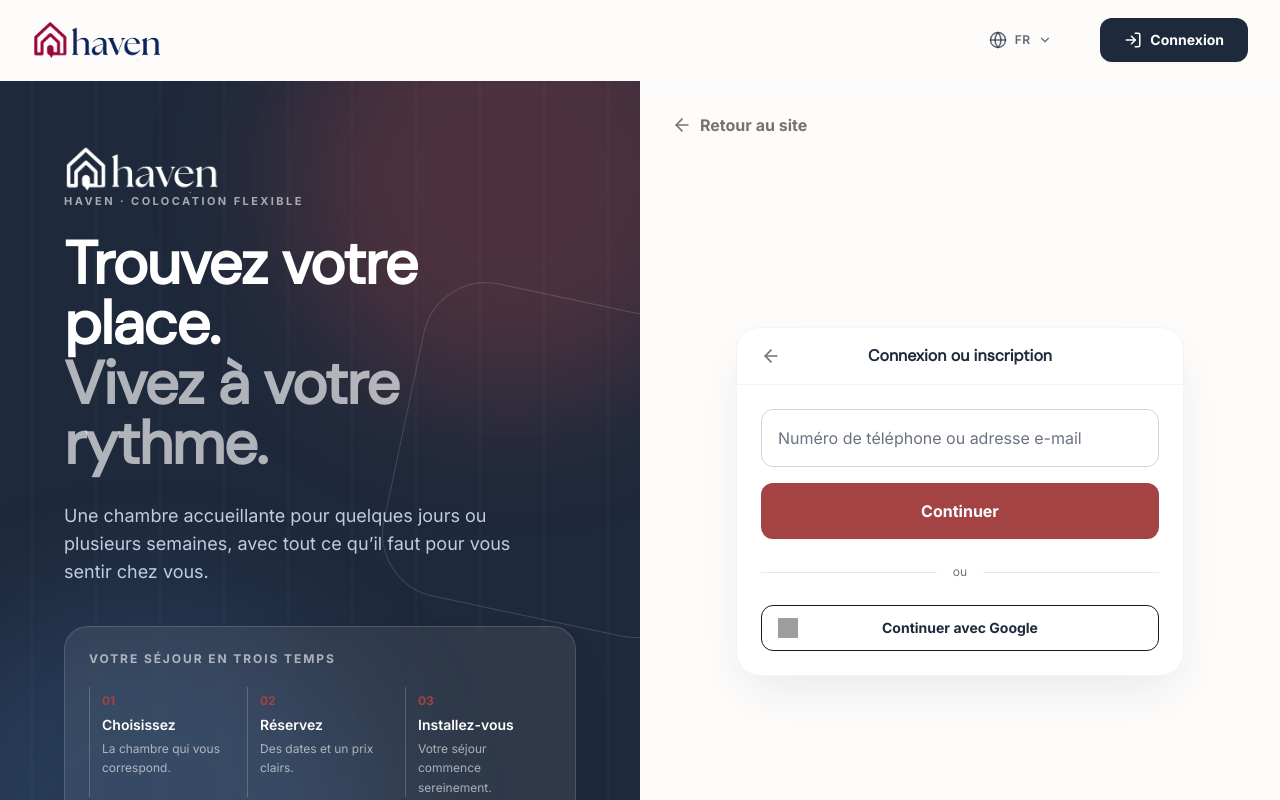
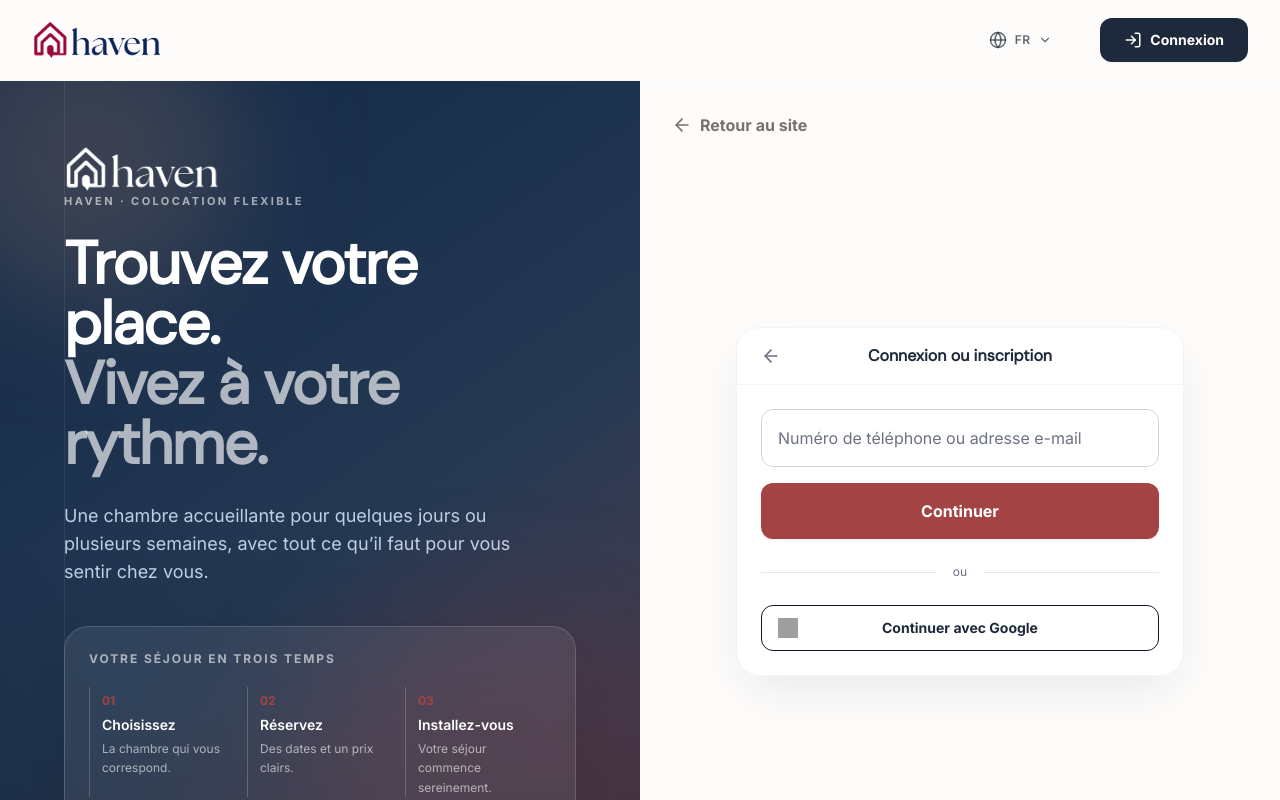
Before and after one commit to pauldesp/Projet-HAVEN, a React (Vite) app: page /#/login in a window 1280 px wide. Shown: the top 800 px of the page. Built offline with nearby package versions, Linux system fonts and the light colour scheme; no server answers; the database is empty; grey boxes are pictures that could not be loaded.

Commit message:
Adoucit le fond de connexion

```diff
--- a/pages/LoginPage.tsx
+++ b/pages/LoginPage.tsx
@@ -549,10 +549,11 @@ export const LoginPage: React.FC = () => {
       {/* Left side: HAVEN introduction */}
       <aside className="hidden lg:flex lg:w-1/2 relative overflow-hidden flex-col justify-between p-16 text-white bg-haven-navy min-h-screen">
         <div aria-hidden="true" className="absolute inset-0 overflow-hidden pointer-events-none">
-          <div className="absolute -top-32 -right-24 w-[28rem] h-[28rem] rounded-full bg-haven-red/35 blur-3xl" />
-          <div className="absolute -bottom-40 -left-24 w-[30rem] h-[30rem] rounded-full bg-blue-400/15 blur-3xl" />
-          <div className="absolute inset-0 opacity-[0.09] bg-[linear-gradient(90deg,transparent_49%,white_50%,transparent_51%)] bg-[length:64px_64px]" />
-          <div className="absolute top-[26%] -right-20 w-80 h-80 border border-white/15 rounded-[4rem] rotate-12" />
+          <div className="absolute inset-0 bg-[linear-gradient(145deg,#102747_0%,#253953_55%,#583e4b_100%)]" />
+          <div className="absolute -top-24 -left-20 h-80 w-80 rounded-full bg-[#d8a178]/20 blur-3xl" />
+          <div className="absolute -bottom-36 right-[-5rem] h-[28rem] w-[28rem] rounded-full bg-haven-red/25 blur-3xl" />
+          <div className="absolute inset-x-0 bottom-0 h-[45%] bg-gradient-to-t from-[#07182e]/45 to-transparent" />
+          <div className="absolute left-16 top-0 h-full w-px bg-white/[0.08]" />
         </div>
 
         <div className="relative z-10">
```
